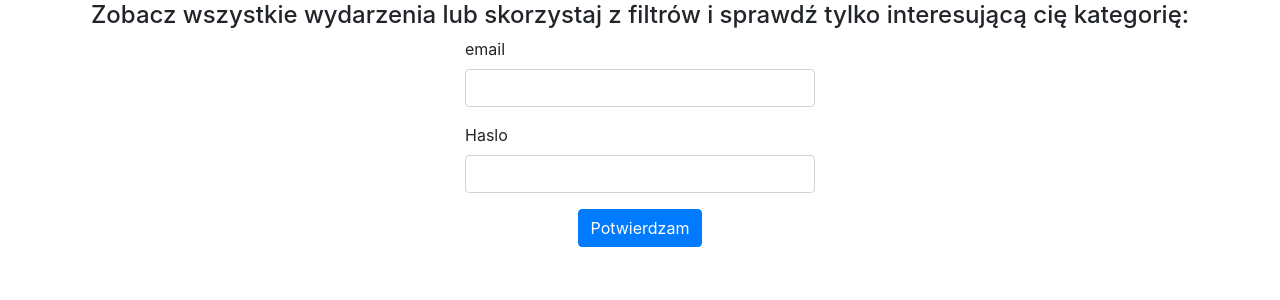
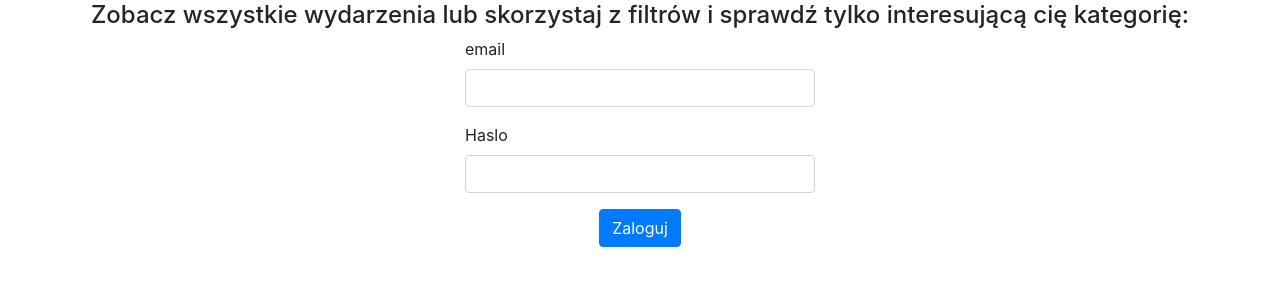
Before and after one commit to binawork/ktonadaje, a Flask app: page /zaloguj in a window 1280 px wide. Shown: the part 419-719 px from the top of the page. Run offline with Flask 2, Linux system fonts and the light colour scheme; some libraries are stand-ins or nearby versions.

Commit message:
potwierdzam changed to zaloguj

```diff
--- a/templates/login.html
+++ b/templates/login.html
@@ -17,7 +17,7 @@
         </div>
         <div class="form-group row">
             <div class="col-md-12 text-center">
-                <button id="singlebutton" name="singlebutton" class="btn btn-primary">Potwierdzam</button>
+                <button id="singlebutton" name="singlebutton" class="btn btn-primary">Zaloguj</button>
             </div>
         </div>
     </form>
```
